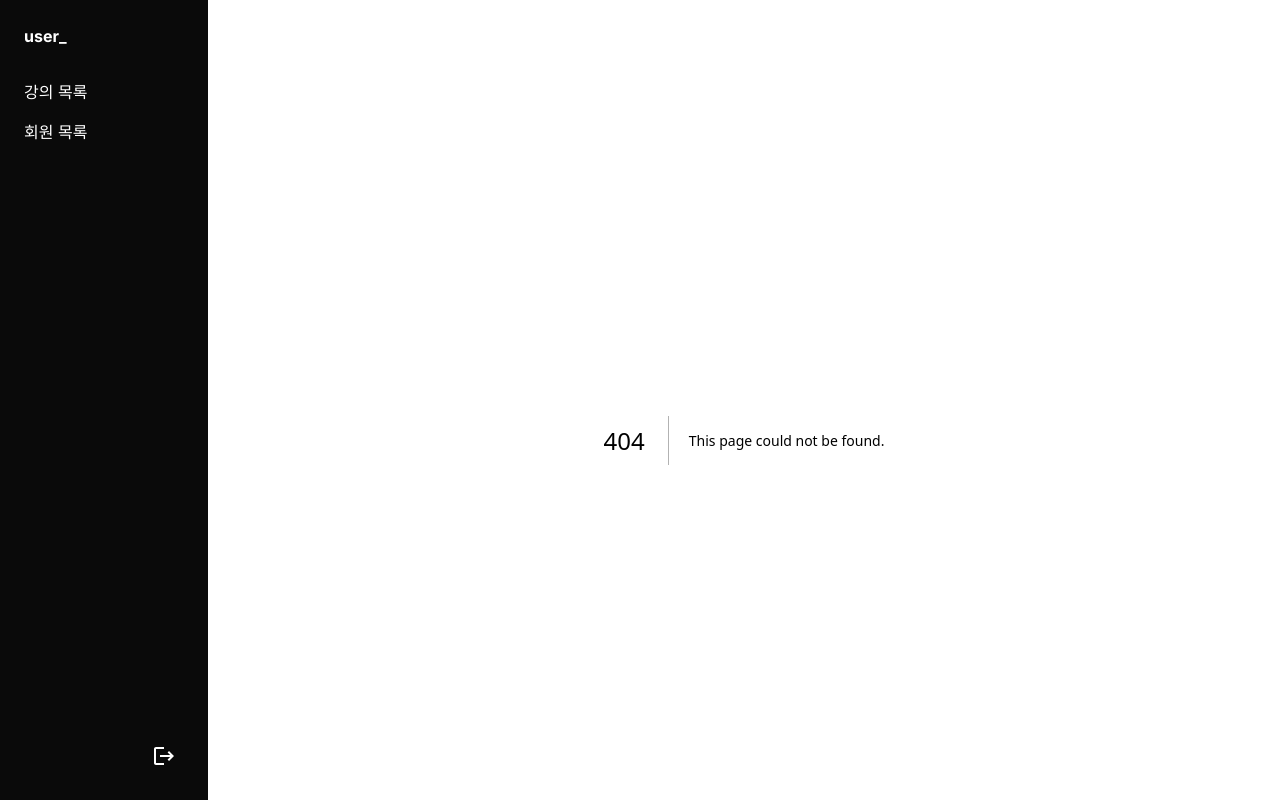
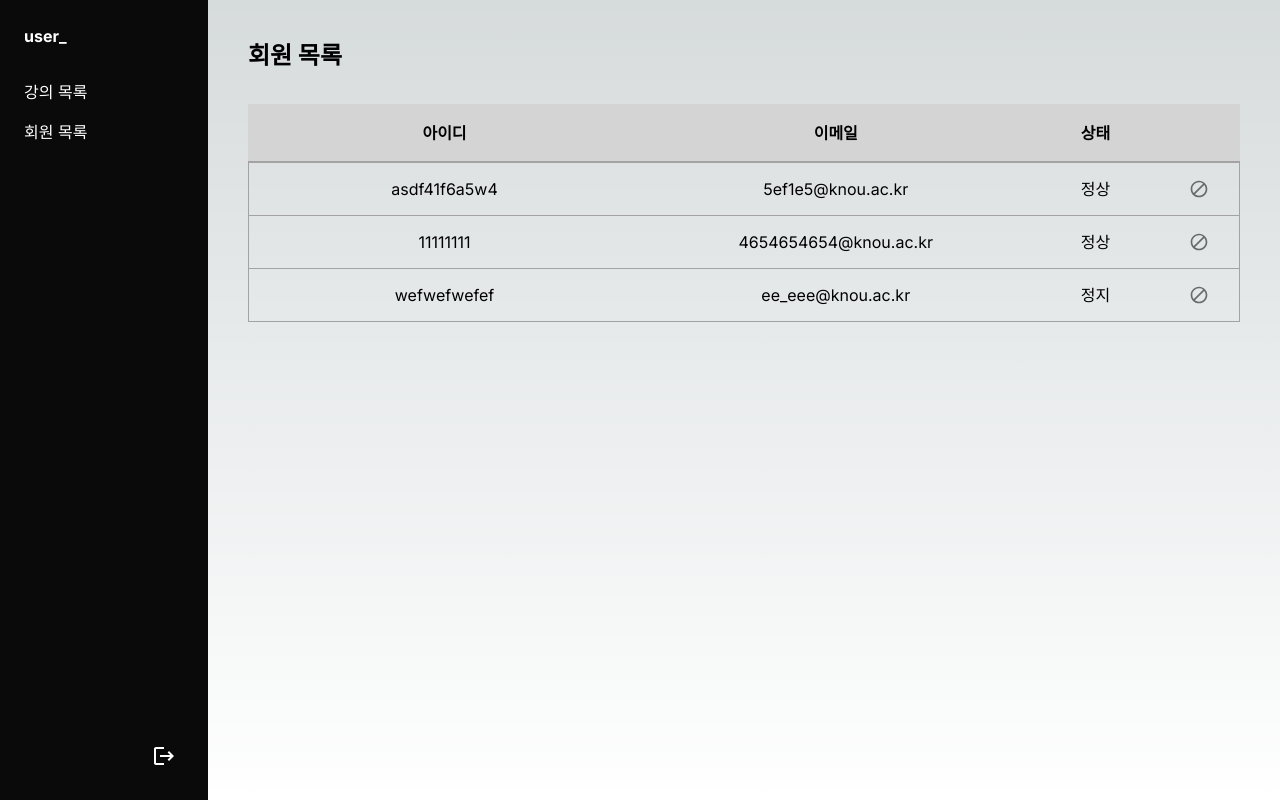
Before and after one commit to knou-course-review/admin-panel, a Next.js app: page /members in a window 1280 px wide. Before the commit this address had no page. Built offline with nearby package versions, Linux system fonts and the light colour scheme.

Commit message:
feat: 유저 목록 페이지 구현

```diff
--- /dev/null
+++ b/src/app/members/page.tsx
@@ -0,0 +1,10 @@
+import MembersContent from "@/components/members/MembersContent";
+
+export default function Members() {
+  return (
+    <div>
+      <h1 className="text-2xl font-bold mb-8">회원 목록</h1>
+      <MembersContent />
+    </div>
+  );
+}
--- /dev/null
+++ b/src/components/members/MembersContent.tsx
@@ -0,0 +1,8 @@
+"use client";
+
+import MemberTable from "./MemberTable";
+
+export default function MembersContent() {
+  // 데이터 fetch
+  return <MemberTable />;
+}
```
